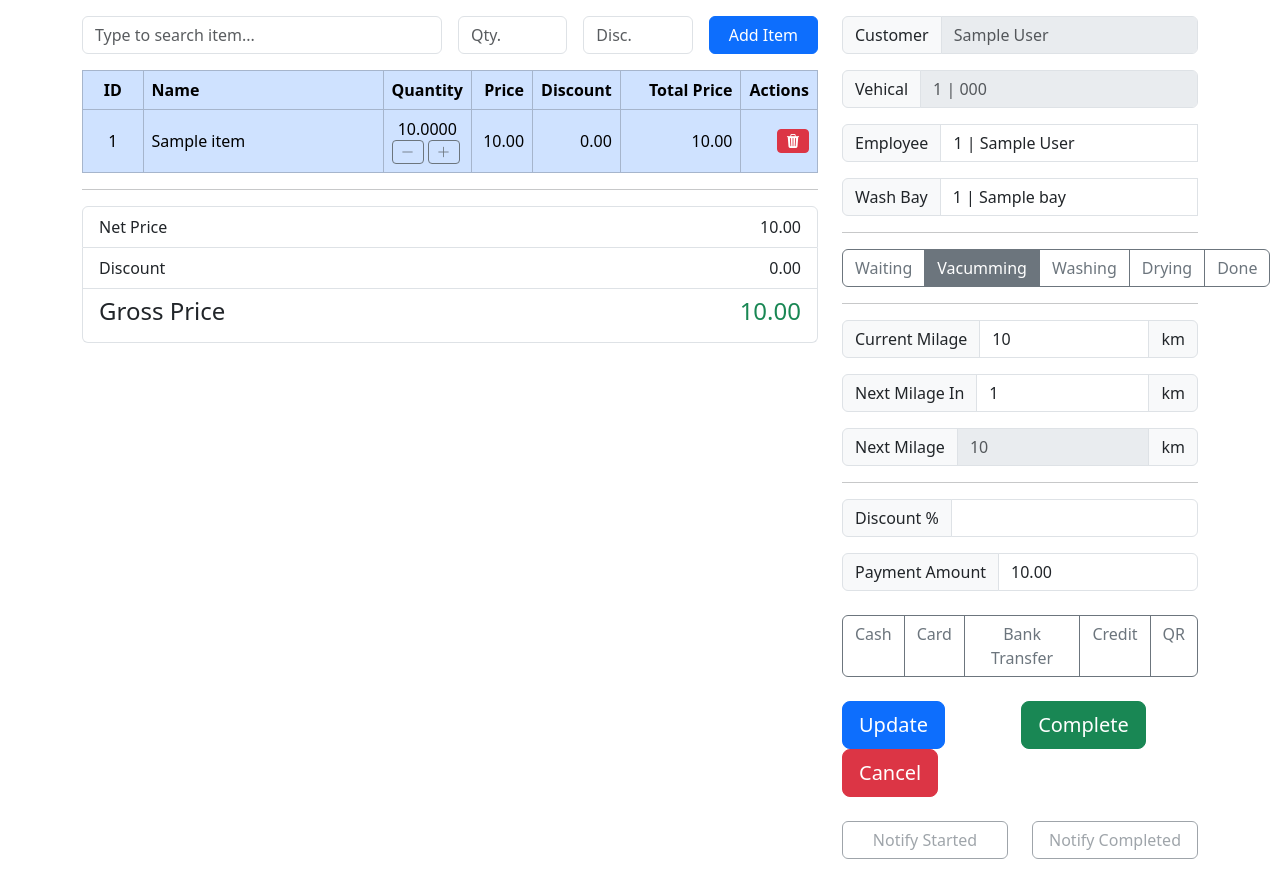
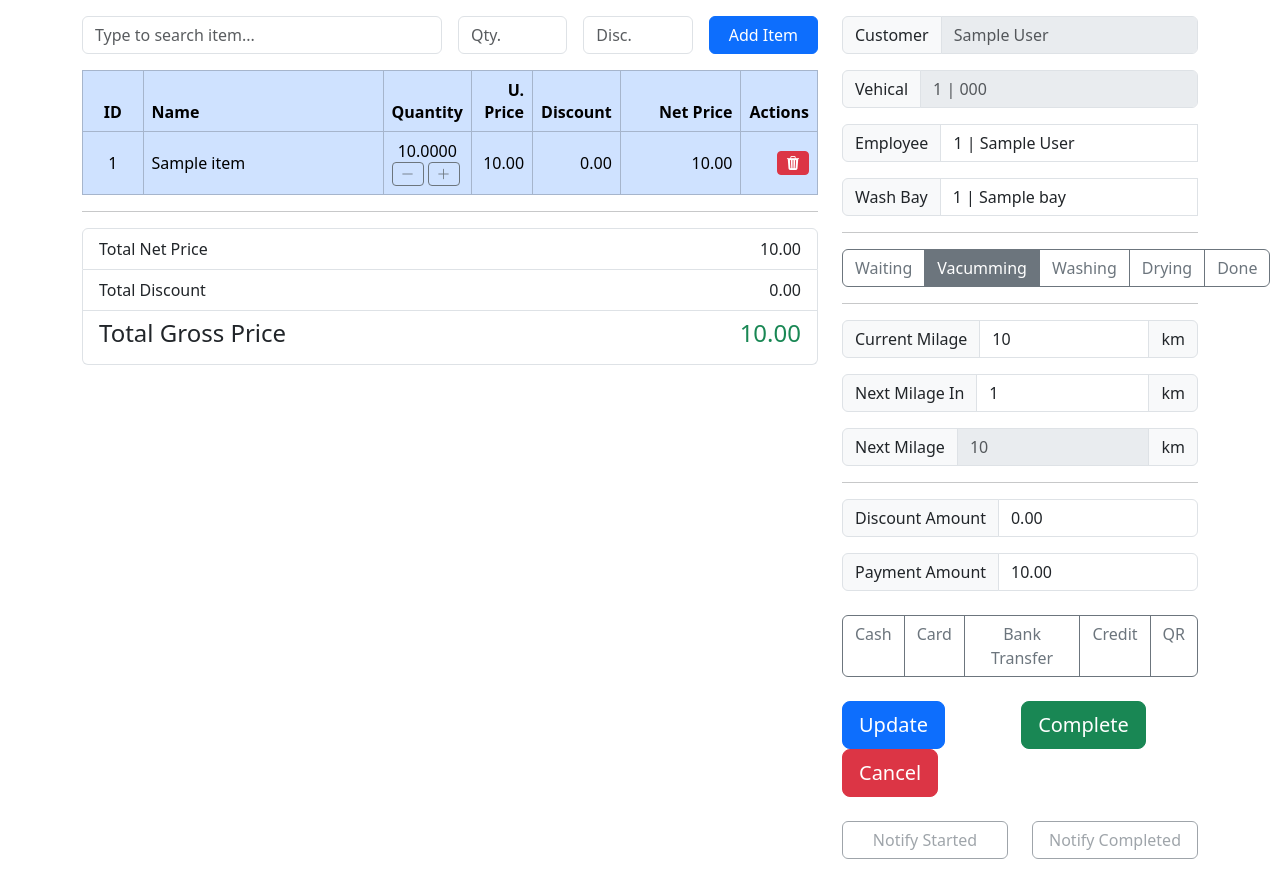
Before and after one commit to Madlhawa/HarithmaPOS, a Flask app: page /app/invoice/head/1 in a window 1280 px wide. Shown: the part 56-931 px from the top of the page. Run offline with Flask 3, Linux system fonts and the light colour scheme; a user stored in the database is signed in; tables that the repository leaves empty hold one stand-in row (values such as "Sample post"); grey boxes marked "Sample" are stand-in pictures.

Commit message:
added discount logic

```diff
--- a/harithmapos/static/js/dynamic_dropdown.js
+++ b/harithmapos/static/js/dynamic_dropdown.js
@@ -22,7 +22,7 @@ function setupDynamicDropdown(inputId, dropdownId, searchUrl, hiddenId, showAll
 
                         // Conditionally include price for "itemSearch"
                         if (inputId === "itemSearch") {
-                            listItem.textContent = `${item.id} | ${item.number || item.name} ---------- ${item.price}`;
+                            listItem.textContent = `${item.id} | ${item.number || item.name} ---------- ${item.price}--${item.discount_pct||0}%`;
                         } else {
                             listItem.textContent = `${item.id} | ${item.number || item.name}`;
                         }
--- a/harithmapos/templates/invoice/update.html
+++ b/harithmapos/templates/invoice/update.html
@@ -42,9 +42,9 @@
             <th class="col-1 text-center">ID</th>
             <th class="col-4">Name</th>
             <th class="col-1 text-center">Quantity</th>
-            <th class="col-1 text-end">Price</th>
+            <th class="col-1 text-end">U. Price</th>
             <th class="col-1 text-end">Discount</th>
-            <th class="col-2 text-end">Total Price</th>
+            <th class="col-2 text-end">Net Price</th>
             <th class="col-1 text-center">Actions</th>
           </tr>
         </thead>
@@ -78,15 +78,15 @@
       <hr>
       <ul class="list-group mb-3">
         <li class="list-group-item d-flex justify-content-between">
-          <span>Net Price</span>
+          <span>Total Net Price</span>
           <text>{{ '{:,}'.format(invoice_head.total_price) }}</text>
         </li>
         <li class="list-group-item d-flex justify-content-between">
-          <span>Discount</span>
+          <span>Total Discount</span>
           <text>{{ invoice_head.total_discount }}</text>
         </li>
         <li class="list-group-item d-flex justify-content-between">
-          <h4>Gross Price</h4>
+          <h4>Total Gross Price</h4>
           <h4 class="text-success">{{ '{:,}'.format(invoice_head.gross_price) }}</h4>
         </li>
       </ul>
@@ -175,8 +175,8 @@
 
         <div class="row"> <!-- Discount -->
           <div class="input-group mb-3">
-            <span class="input-group-text" id="inputGroup-sizing-default">Discount %</span>
-            {{ invoice_head_update_form.discount_amount(class="form-control form-control", value=invoice_head.discount_pct) }}
+            <span class="input-group-text" id="inputGroup-sizing-default">Discount Amount</span>
+            {{ invoice_head_update_form.discount_amount(class="form-control form-control", value=invoice_head.discount_amount) }}
           </div>
         </div>
 
--- a/harithmapos/views/invoice/routes.py
+++ b/harithmapos/views/invoice/routes.py
@@ -164,7 +164,7 @@ def invoice_head_detail(invoice_head_id):
             invoice_head.service_status=invoice_head_update_form.service_status.data
             invoice_head.payment_method=invoice_head_update_form.payment_method.data
             invoice_head.paid_amount=invoice_head_update_form.paid_amount.data
-            invoice_head.discount_pct=invoice_head_update_form.discount_pct.data
+            invoice_head.discount_amount=invoice_head_update_form.discount_amount.data
             invoice_head.remaining_amount = invoice_head.gross_price-invoice_head.paid_amount
             invoice_head.update_dttm = datetime.now()
 
@@ -181,9 +181,6 @@ def invoice_head_detail(invoice_head_id):
                 )
                 db.session.add(invoice_status_log)
                 db.session.commit()
-
-            if invoice_details:
-                update_total_values(invoice_head)
 
             if invoice_head.paid_amount:
                 invoice_head.last_payment_date = datetime.now()
@@ -217,6 +214,7 @@ def invoice_head_detail(invoice_head_id):
                 )
                 db.session.add(payment)
                 db.session.commit()
+                update_total_values(invoice_head)
                 service_invoice_json = convert_service_invoice_to_json(invoice_head)
                 utils.send_print_invoice(service_invoice_json,'harithmaq')
                 return redirect(url_for('dashboard_blueprint.dashboard'))
@@ -240,6 +238,7 @@ def invoice_head_detail(invoice_head_id):
         invoice_head_update_form.send_service_start_msg.render_kw = {}
         invoice_head_update_form.send_service_complete_msg.render_kw = {'disabled': 'disabled'}
 
+    update_total_values(invoice_head)
     return render_template(
             'invoice/update.html',
             title='Invoice',
@@ -335,23 +334,25 @@ def add_invoice_detail(invoice_head_id):
 
         item.quantity -= quantity
         item_discount_amount = item.discount_pct*item.unit_price*quantity/100
+        total_item_cost = item.unit_cost*quantity
+        total_item_price = item.unit_price*quantity
+        total_item_discount = discount_amount+item_discount_amount
+        total_gross_price = total_item_price-total_item_discount
 
         invoice_detail = InvoiceDetail(
             invoice_head_id = invoice_head_id,
             item_id = item_id,
             quantity = quantity,
-            total_cost = item.unit_cost*quantity,
-            total_price = item.unit_price*quantity-item_discount_amount-discount_amount,
-            discount_amount = discount_amount+item_discount_amount
+            total_cost = total_item_cost,
+            total_price = total_item_price,
+            discount_amount = total_item_discount,
+            gross_price = total_gross_price
         )
 
         db.session.add(invoice_detail)
         db.session.commit()
 
         update_total_values(invoice_head)
-
-        print(f"{invoice_head.total_cost=}")
-
     else:
         flash("Invoice Item failed to add!", category='danger')
     return redirect(url_for('invoice_blueprint.invoice_head_detail',invoice_head_id=invoice_head_id))
@@ -370,14 +371,19 @@ def add_item_invoice_detail(item_invoice_head_id):
 
         item.quantity -= quantity
         item_discount_amount = item.discount_pct*item.unit_price*quantity/100
+        total_item_cost = item.unit_cost*quantity
+        total_item_price = item.unit_price*quantity
+        total_item_discount = discount_amount+item_discount_amount
+        total_gross_price = total_item_price-total_item_discount
 
         item_invoice_detail = ItemInvoiceDetail(
             item_invoice_head_id = item_invoice_head_id,
             item_id = item_id,
             quantity = quantity,
-            total_cost = item.unit_cost*quantity,
-            total_price = item.unit_price*quantity-item_discount_amount-discount_amount,
-            discount_amount = discount_amount+item_discount_amount
+            total_cost = total_item_cost,
+            total_price = total_item_price,
+            discount_amount = discount_amount+item_discount_amount,
+            gross_price = total_gross_price
         )
 
         db.session.add(item_invoice_detail)
@@ -399,9 +405,9 @@ def delete_invoice_detail(invoice_detail_id):
     item = Item.query.get_or_404(invoice_detail.item.id)
 
     item.quantity += invoice_detail.quantity
-
     db.session.delete(invoice_detail)
     db.session.commit()
+
     update_total_values(invoice_head)
 
     return redirect(url_for('invoice_blueprint.invoice_head_detail',invoice_head_id=invoice_detail.invoice_head_id))
@@ -414,9 +420,9 @@ def delete_item_invoice_detail(item_invoice_detail_id):
     item = Item.query.get_or_404(item_invoice_detail.item.id)
 
     item.quantity += item_invoice_detail.quantity
-
     db.session.delete(item_invoice_detail)
     db.session.commit()
+
     update_total_values(item_invoice_head)
 
     return redirect(url_for('invoice_blueprint.item_invoice_head_detail',item_invoice_head_id=item_invoice_detail.item_invoice_head_id))
@@ -430,13 +436,12 @@ def increase_quantity_invoice_detail(invoice_detail_id):
     item = Item.query.get_or_404(invoice_detail.item.id)
 
     item.quantity -= 1
+    invoice_detail.quantity += 1
+    db.session.commit()
 
-    invoice_detail.quantity += 1
-    invoice_detail.total_cost = invoice_detail.item.unit_cost*invoice_detail.quantity
-    invoice_detail.total_price = invoice_detail.item.unit_price*invoice_detail.quantity
+    update_invoice_detail_values(invoice_detail)
+    update_total_values(invoice_head)
 
-    db.session.commit()
-    update_total_values(invoice_head)
     return redirect(url_for('invoice_blueprint.invoice_head_detail',invoice_head_id=invoice_detail.invoice_head_id))
 
 @invoice_blueprint.route("/app/item_invoice/detail/quantity/add/<int:item_invoice_detail_id>", methods=['GET', 'POST'])
@@ -448,13 +453,12 @@ def increase_quantity_item_invoice_detail(item_invoice_detail_id):
     item = Item.query.get_or_404(item_invoice_detail.item.id)
 
     item.quantity -= 1
+    item_invoice_detail.quantity += 1
+    db.session.commit()
 
-    item_invoice_detail.quantity += 1
-    item_invoice_detail.total_cost = item_invoice_detail.item.unit_cost*item_invoice_detail.quantity
-    item_invoice_detail.total_price = item_invoice_detail.item.unit_price*item_invoice_detail.quantity
+    update_invoice_detail_values(item_invoice_detail)
+    update_total_values(item_invoice_head)
 
-    db.session.commit()
-    update_total_values(item_invoice_head)
     return redirect(url_for('invoice_blueprint.item_invoice_head_detail',item_invoice_head_id=item_invoice_detail.item_invoice_head_id))
 
 @invoice_blueprint.route("/app/invoice/detail/quantity/remove/<int:invoice_detail_id>", methods=['GET', 'POST'])
@@ -467,12 +471,11 @@ def decrease_quantity_invoice_detail(invoice_detail_id):
     if invoice_detail.quantity > 1:
         item.quantity += 1
         invoice_detail.quantity -= 1
-        invoice_detail.total_cost = invoice_detail.item.unit_cost*invoice_detail.quantity
-        invoice_detail.total_price = invoice_detail.item.unit_price*invoice_detail.quantity
+        db.session.commit()
     else:
         flash("Quantity should be at leaset one!", category='warning')
 
-    db.session.commit()
+    update_invoice_detail_values(invoice_detail)
     update_total_values(invoice_head)
 
     return redirect(url_for('invoice_blueprint.invoice_head_detail',invoice_head_id=invoice_detail.invoice_head_id))
@@ -487,12 +490,11 @@ def decrease_quantity_item_invoice_detail(item_invoice_detail_id):
     if item_invoice_detail.quantity > 1:
         item.quantity += 1
         item_invoice_detail.quantity -= 1
-        item_invoice_detail.total_cost = item_invoice_detail.item.unit_cost*item_invoice_detail.quantity
-        item_invoice_detail.total_price = item_invoice_detail.item.unit_price*item_invoice_detail.quantity
+        db.session.commit()
     else:
         flash("Quantity should be at leaset one!", category='warning')
 
-    db.session.commit()
+    update_invoice_detail_values(item_invoice_detail)
     update_total_values(item_invoice_head)
 
     return redirect(url_for('invoice_blueprint.item_invoice_head_detail',item_invoice_head_id=item_invoice_detail.item_invoice_head_id))
@@ -508,18 +510,32 @@ def format_quantity(value):
 
 def update_total_values(invoice_head):
     if isinstance(invoice_head,InvoiceHead):
-        invoice_head.total_cost = db.session.query(func.sum(InvoiceDetail.total_cost)).filter(InvoiceDetail.invoice_head_id == invoice_head.id).one()[0]
-        invoice_head.total_price = db.session.query(func.sum(InvoiceDetail.total_price)).filter(InvoiceDetail.invoice_head_id == invoice_head.id).one()[0]
-        invoice_head.total_discount = (db.session.query(func.sum(InvoiceDetail.discount_amount)).filter(InvoiceDetail.invoice_head_id == invoice_head.id).one()[0] or 0)+invoice_head.discount_amount
+        total_item_cost = db.session.query(func.sum(InvoiceDetail.total_cost)).filter(InvoiceDetail.invoice_head_id == invoice_head.id).one()[0]
+        total_item_price = db.session.query(func.sum(InvoiceDetail.total_price)).filter(InvoiceDetail.invoice_head_id == invoice_head.id).one()[0]
+        total_item_discount = (db.session.query(func.sum(InvoiceDetail.discount_amount)).filter(InvoiceDetail.invoice_head_id == invoice_head.id).one()[0] or 0)
+        total_item_gross_price = db.session.query(func.sum(InvoiceDetail.gross_price)).filter(InvoiceDetail.invoice_head_id == invoice_head.id).one()[0]
     else:
-        invoice_head.total_cost = db.session.query(func.sum(ItemInvoiceDetail.total_cost)).filter(ItemInvoiceDetail.item_invoice_head_id == invoice_head.id).one()[0]
-        invoice_head.total_price = db.session.query(func.sum(ItemInvoiceDetail.total_price)).filter(ItemInvoiceDetail.item_invoice_head_id == invoice_head.id).one()[0]
-        invoice_head.total_discount = (db.session.query(func.sum(ItemInvoiceDetail.discount_amount)).filter(ItemInvoiceDetail.item_invoice_head_id == invoice_head.id).one()[0] or 0)+invoice_head.discount_amount
-    invoice_head.gross_price = (invoice_head.total_price or 0) - invoice_head.total_discount
+        total_item_cost = db.session.query(func.sum(ItemInvoiceDetail.total_cost)).filter(ItemInvoiceDetail.item_invoice_head_id == invoice_head.id).one()[0]
+        total_item_price = db.session.query(func.sum(ItemInvoiceDetail.total_price)).filter(ItemInvoiceDetail.item_invoice_head_id == invoice_head.id).one()[0]
+        total_item_discount = (db.session.query(func.sum(ItemInvoiceDetail.discount_amount)).filter(ItemInvoiceDetail.item_invoice_head_id == invoice_head.id).one()[0] or 0)
+        total_item_gross_price = db.session.query(func.sum(ItemInvoiceDetail.gross_price)).filter(ItemInvoiceDetail.item_invoice_head_id == invoice_head.id).one()[0]
 
-    invoice_head.total_cost = invoice_head.total_cost if invoice_head.total_cost else 0
-    invoice_head.total_price = invoice_head.total_price if invoice_head.total_price else 0
-    invoice_head.gross_price = invoice_head.gross_price if invoice_head.gross_price else 0
+    total_discount = (total_item_discount or 0) + (invoice_head.discount_amount or 0)
+    total_gross_price = (total_item_gross_price or 0) - (invoice_head.discount_amount or 0)
+
+    invoice_head.total_cost = total_item_cost or 0
+    invoice_head.total_price = total_item_price or 0
+    invoice_head.total_discount = total_discount
+    invoice_head.gross_price = total_gross_price
+
+    db.session.commit()
+
+def update_invoice_detail_values(invoice_detail):
+    total_discount = (invoice_detail.discount_amount or 0)+(invoice_detail.item.discount_pct*invoice_detail.item.unit_price*invoice_detail.quantity/100 or 0)
+
+    invoice_detail.total_cost = invoice_detail.item.unit_cost*invoice_detail.quantity
+    invoice_detail.total_price = invoice_detail.item.unit_price*invoice_detail.quantity
+    invoice_detail.gross_price = invoice_detail.total_price-total_discount
 
     db.session.commit()
 
@@ -528,7 +544,7 @@ def convert_item_invoice_to_json(item_invoice):
         "invoice_number": item_invoice.id,
         "invoice_type": 2,
         "total_price": item_invoice.total_price,
-        "discount_amount": item_invoice.discount_acount,
+        "discount_amount": item_invoice.discount_amount,
         "gross_price": item_invoice.gross_price,
         "paid_amount": item_invoice.paid_amount,
         "invoice_details": []
@@ -539,7 +555,8 @@ def convert_item_invoice_to_json(item_invoice):
             'item_name': detail.item.name,
             'unit_price': detail.item.unit_price,  # Assuming unit price is calculated as total price divided by quantity
             'quantity': detail.quantity,
-            'total_price': detail.total_price
+            'total_price': detail.total_price,
+            'discount_pct': detail.item.discount_pct
         }
         invoice_dictionary['invoice_details'].append(item_detail)
 
@@ -556,7 +573,7 @@ def convert_service_invoice_to_json(service_invoice):
         "current_milage": service_invoice.current_milage,
         "next_milage": service_invoice.next_milage,
         "total_price": service_invoice.total_price,
-        "discount_pct": service_invoice.discount_pct,
+        "total_discount": service_invoice.total_discount,
         "gross_price": service_invoice.gross_price,
         "paid_amount": service_invoice.paid_amount,
         "invoice_details": []
```
Also changed, not shown: harithmapos/views/search/routes.py (+4 -4 lines), 1 other file.
